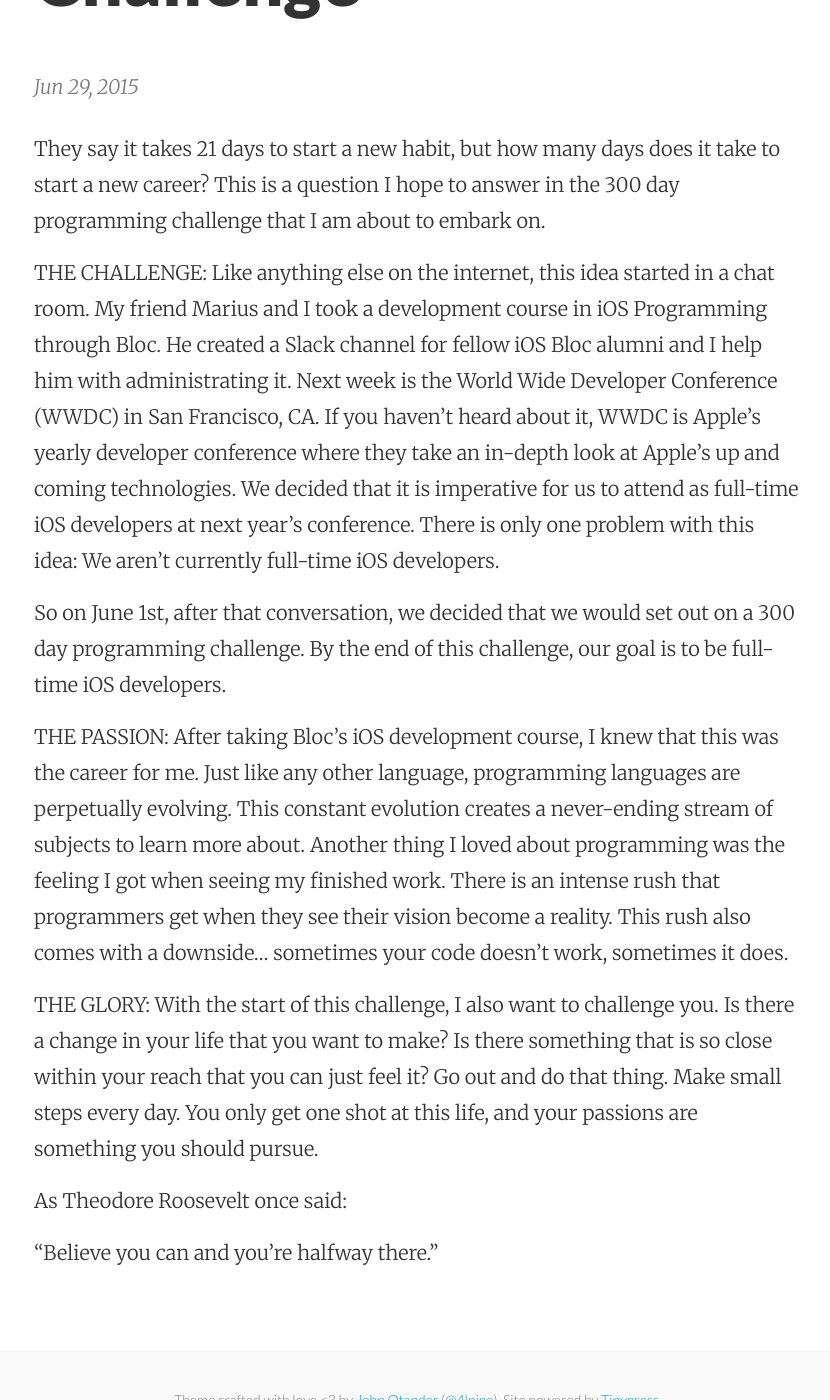
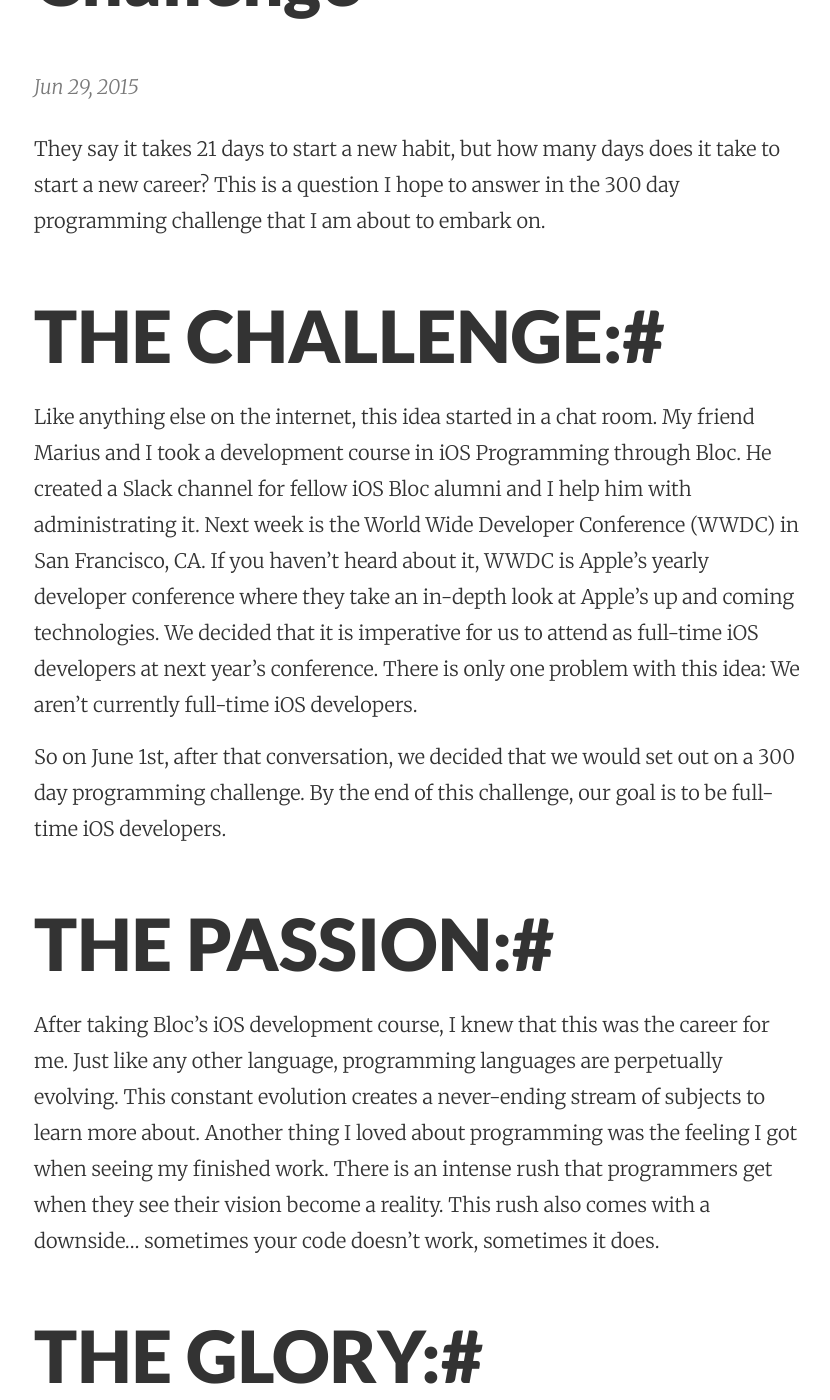
Before and after one commit to Jrjungemann/Jrjungemann.github.io, a Jekyll site: the page built from _posts/2015-06-29-300-day-programming-challenge.markdown, in a window 1280 px wide and 1400 px high, scrolled down 368 px. Shown: the whole window, without its empty margins (222-1052 px from the left). Built offline with Jekyll 4.4.1, drawn with Linux system fonts in a browser that asks for light colours; some of the changed text lies outside the part shown.

Commit message:
Post update: 300 Day Programming Challenge

```diff
--- a/_posts/2015-06-29-300-day-programming-challenge.markdown
+++ b/_posts/2015-06-29-300-day-programming-challenge.markdown
@@ -5,15 +5,15 @@ layout: post
 ---
 They say it takes 21 days to start a new habit, but how many days does it take to start a new career? This is a question I hope to answer in the 300 day programming challenge that I am about to embark on.
 
-THE CHALLENGE:
+#THE CHALLENGE:#
 Like anything else on the internet, this idea started in a chat room. My friend Marius and I took a development course in iOS Programming through Bloc. He created a Slack channel for fellow iOS Bloc alumni and I help him with administrating it. Next week is the World Wide Developer Conference (WWDC) in San Francisco, CA. If you haven’t heard about it, WWDC is Apple’s yearly developer conference where they take an in-depth look at Apple’s up and coming technologies. We decided that it is imperative for us to attend as full-time iOS developers at next year’s conference. There is only one problem with this idea: We aren’t currently full-time iOS developers.
 
 So on June 1st, after that conversation, we decided that we would set out on a 300 day programming challenge. By the end of this challenge, our goal is to be full-time iOS developers.
 
-THE PASSION:
+#THE PASSION:#
 After taking Bloc’s iOS development course, I knew that this was the career for me. Just like any other language, programming languages are perpetually evolving. This constant evolution creates a never-ending stream of subjects to learn more about. Another thing I loved about programming was the feeling I got when seeing my finished work. There is an intense rush that programmers get when they see their vision become a reality. This rush also comes with a downside… sometimes your code doesn't work, sometimes it does.
 
-THE GLORY:
+#THE GLORY:#
 With the start of this challenge, I also want to challenge you. Is there a change in your life that you want to make? Is there something that is so close within your reach that you can just feel it? Go out and do that thing. Make small steps every day. You only get one shot at this life, and your passions are something you should pursue.
 
 As Theodore Roosevelt once said:
```
